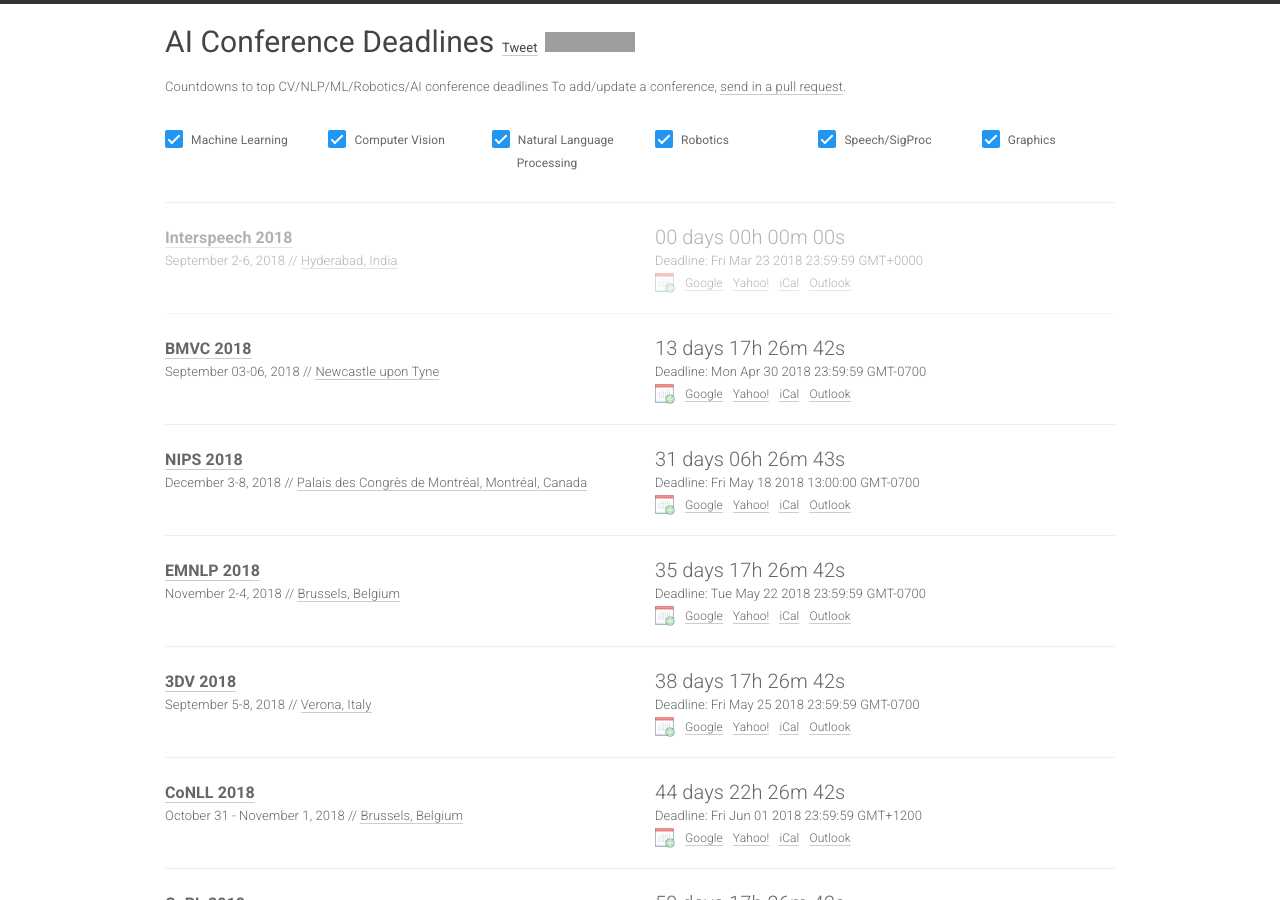
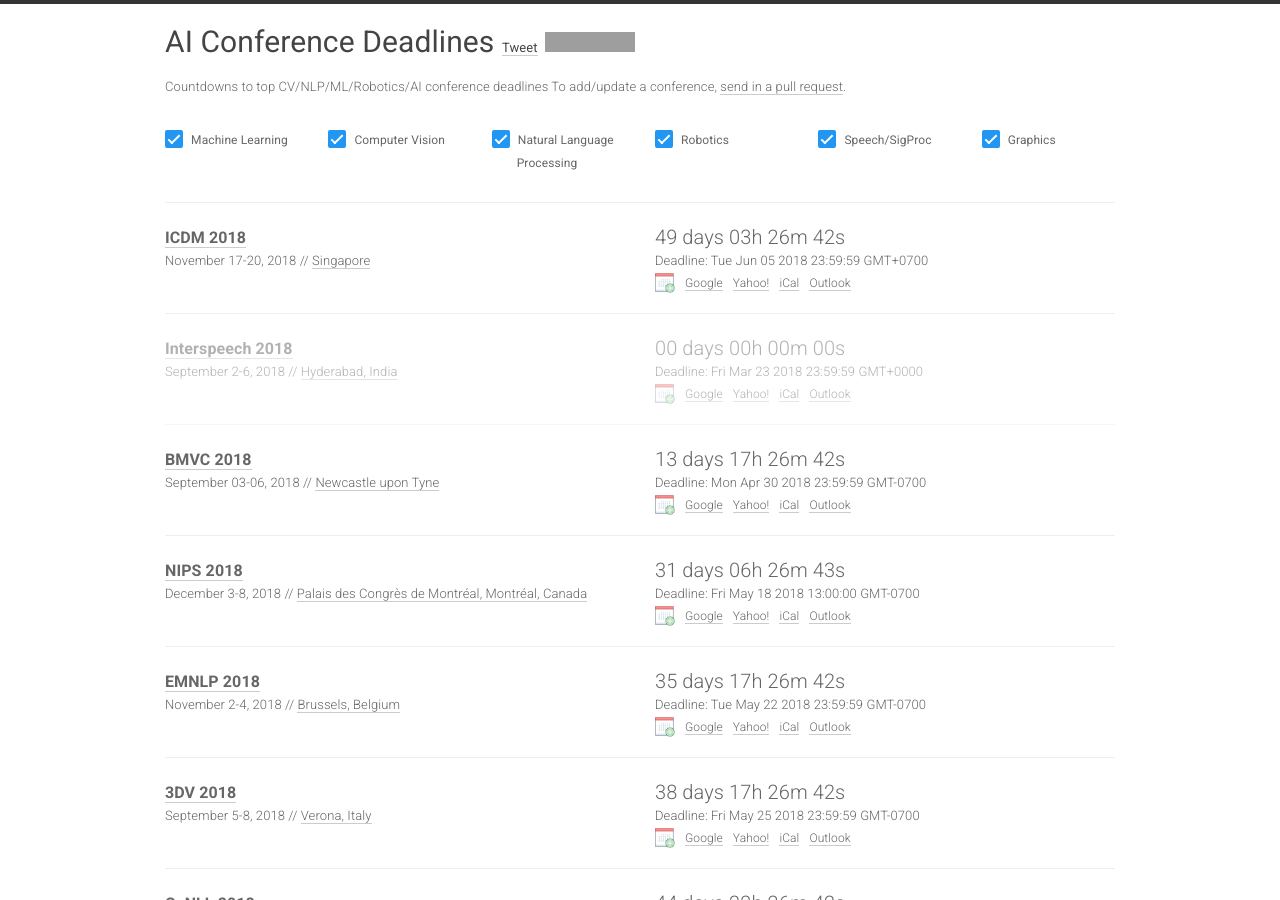
Before and after one commit to paperswithcode/ai-deadlines, a Jekyll site: the page built from index.html, in a window 1280 px wide and 900 px high. Built offline with Jekyll 4.4.1, drawn with Linux system fonts in a browser that asks for light colours; nearby versions of some CDN libraries; comment, search, counter and statistics services are not loaded; grey boxes are pictures that could not be loaded.

Commit message:
Added ICDM (International Conference in Data Mining)

```diff
--- a/_data/conferences.yml
+++ b/_data/conferences.yml
@@ -1,5 +1,15 @@
 
 ---
+
+- name: ICDM
+  year: 2018
+  id: icdm2018
+  link: http://icdm2018.org/
+  deadline: "2018-06-05 23:59:59"
+  timezone: Etc/GMT-7
+  date: November 17-20, 2018
+  place: Singapore
+  sub: ML
 
 - name: Interspeech
   year: 2018
```
